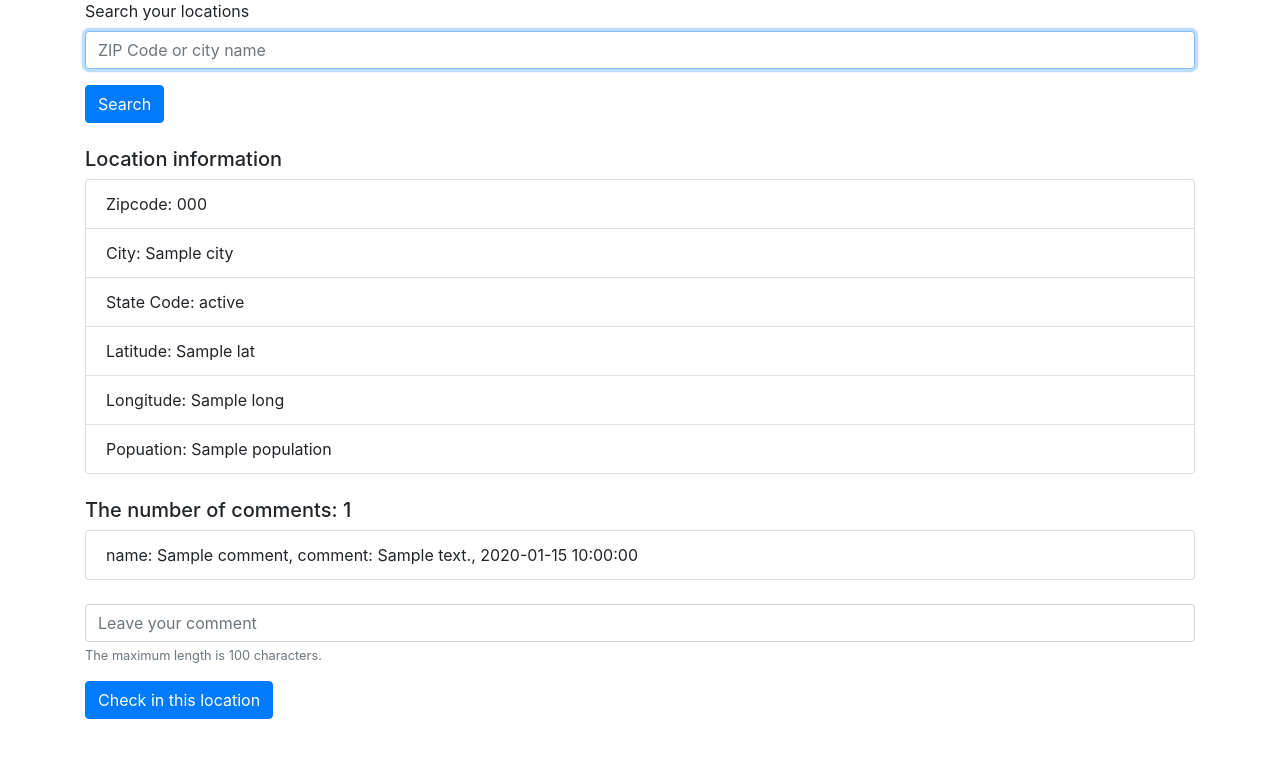
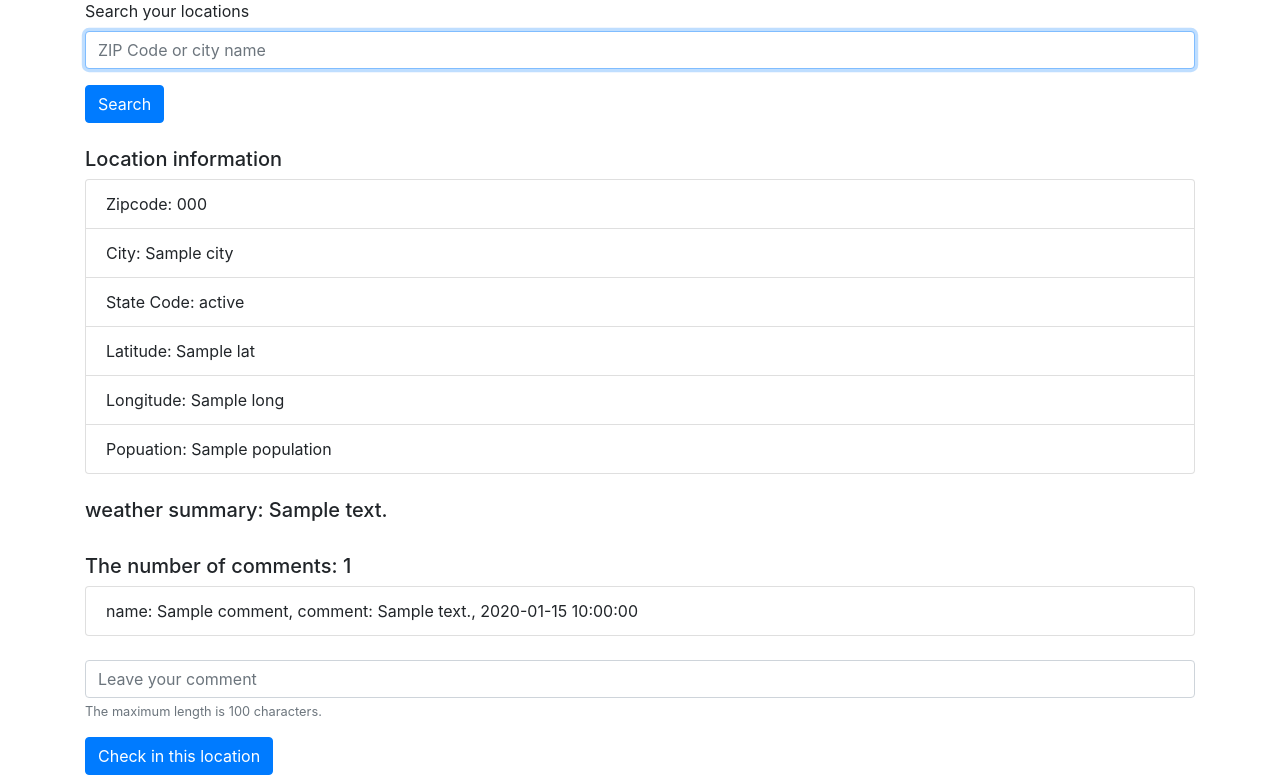
Before and after one commit to syntaxkim/project1-rainyday, a Flask app: template templates/location.html in a window 1280 px wide. Shown: the part 73-848 px from the top of the page. Before the commit the page ends 792 px from the top, so only its background shows below. Run offline with Flask 2, Linux system fonts and the light colour scheme; the template is opened without the code that fills it: most values are stand-ins (such as "Sample title", 1, 10 or a date in 2020); some libraries are stand-ins or nearby versions.

Commit message:
weather data displayed

```diff
--- a/application.py
+++ b/application.py
@@ -125,17 +125,24 @@ def location(location_id):
                 {"name": name, "comment": comment, "location_id": location_id})
             db.commit()
 
-        # Get the location info and comments
+        # Get geographical data
         location = db.execute("SELECT * FROM locations WHERE id = :id",
             {"id": location_id}).fetchone()
         if location is None:
             return render_template("search.html", message="No locations in the database")
 
+        # Get weather data from https://darksky.net
+        res = requests.get(f"https://api.darksky.net/forecast/{api_key}/{location.lat},{location.long}")
+        data = res.json()
+        summary = data["currently"]["summary"]
+
+        # Get comments data
         number = db.execute("SELECT COUNT(*) FROM checkins WHERE location_id = :id",
             {"id": location_id}).fetchone()
         comments = db.execute("SELECT * FROM checkins WHERE location_id = :id",
             {"id": location_id}).fetchall()
-        return render_template("location.html", location=location, number=number, comments=comments)
+
+        return render_template("location.html", location=location, summary=summary, number=number, comments=comments)
 
     # if the user is not logged-in
     return render_template("error.html", message="The requested URL was not found on this server."), 404
--- a/templates/location.html
+++ b/templates/location.html
@@ -30,6 +30,12 @@
             <li class="list-group-item">Popuation: {{ location.population }}</li>
         </ul>
     </div>
+
+    <br>
+    <div>
+        <h5>weather summary: {{ summary }}</h5>
+    </div>
+
 
     <br>
     <div>
```
